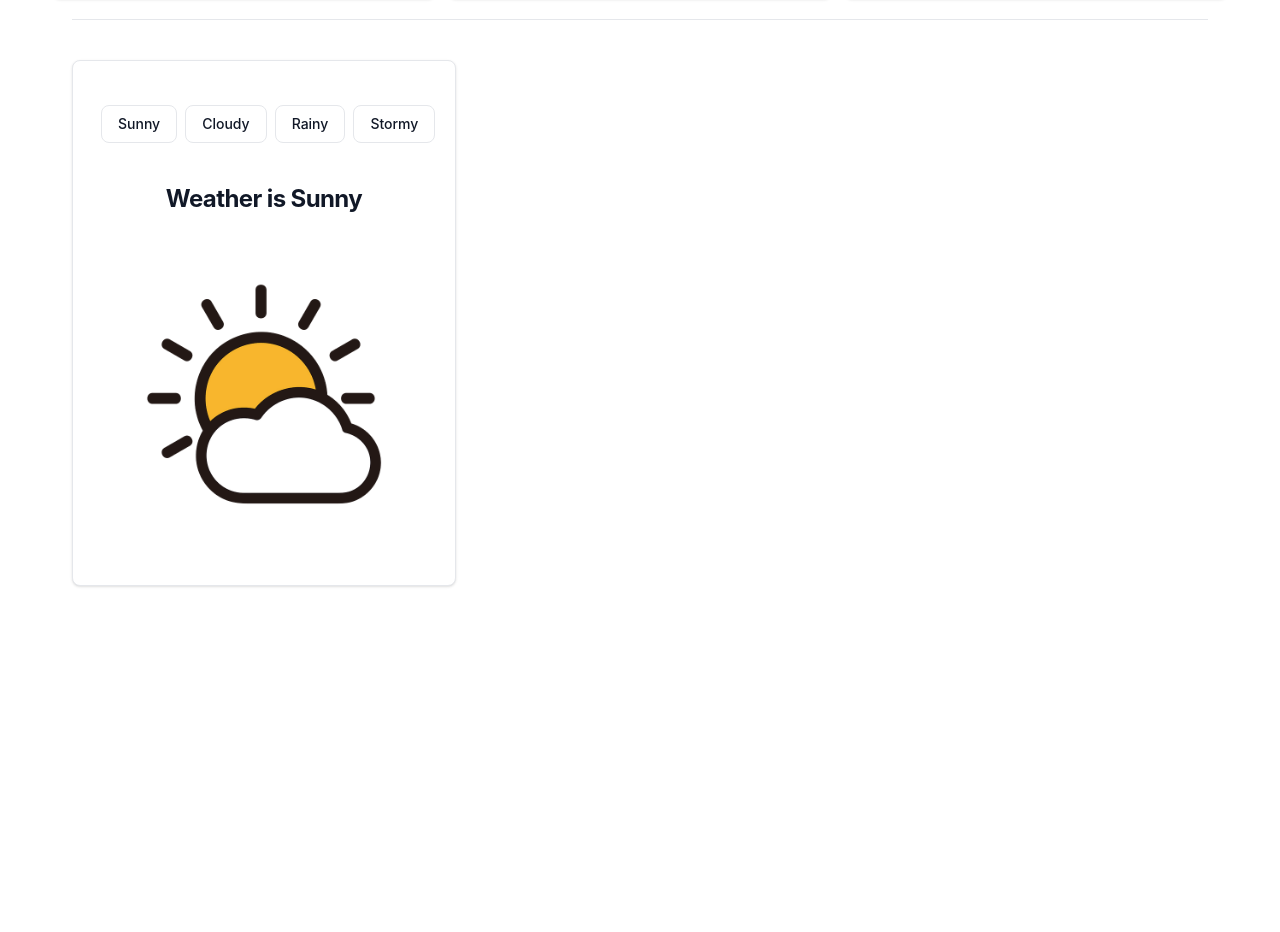
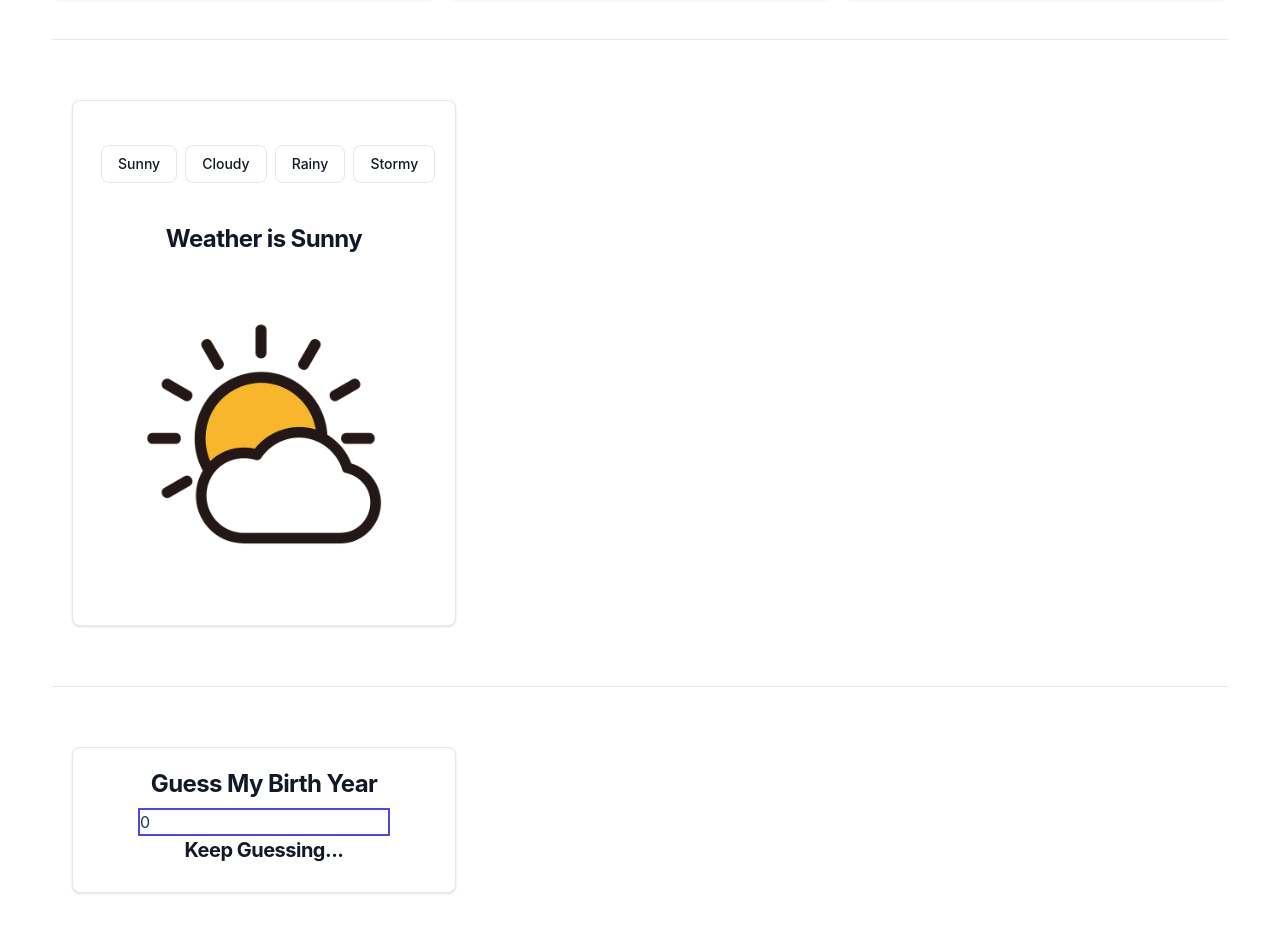
Before and after one commit to dhrubobd/vue-practice-a1, a Vue app: page / in a window 1280 px wide. Shown: the part 752-1684 px from the top of the page. Before the commit the page ends 1390 px from the top, so only its background shows below. Built offline with nearby package versions, Linux system fonts and the light colour scheme.

Commit message:
Birthday Guessing App is made to Practice If Else Condition

```diff
--- a/src/App.vue
+++ b/src/App.vue
@@ -1,8 +1,11 @@
 <script setup>
 import { ref } from 'vue';
 import { person } from './data/data';
+//For Weather Showing App
 const weather = ref(1);
 
+// For Birth Year Guessing App
+const birthYear = ref(0);
 </script>
 
 <template>
@@ -64,11 +67,11 @@ const weather = ref(1);
     </div>
   </section>
 
-  <hr class="m-5">
+  <hr class="my-10">
 
 
   <!--
-    Weather Showing App
+    Weather Showing App (v-show practice)
   -->
   <section class="p-5 text-center">
     <div class="max-w-sm bg-white border border-gray-200 rounded-lg shadow dark:bg-gray-800 dark:border-gray-700">
@@ -98,7 +101,22 @@ const weather = ref(1);
         </div>
     </div>
   </section>
-
+  <hr class="my-10">
+  <!--
+    Birthyear Guessing App (For If Else Practice)
+  -->
+  <section class="p-5 text-center mx-auto">
+    <div class="max-w-sm bg-white border border-gray-200 rounded-lg shadow dark:bg-gray-800 dark:border-gray-700">
+      <div class="p-5">
+        <h5 class="mb-2 text-2xl font-bold tracking-tight text-gray-900 dark:text-white">Guess My Birth Year</h5>
+        <input class="border-2 border-indigo-600" placeholder="Guess Year" type="text" v-model="birthYear">
+        <h5 class="mb-2 text-xl font-bold tracking-tight text-gray-900 dark:text-white text-red-600" v-if="birthYear>0 && birthYear<1983">Your Guessed Me as a Younger Person</h5>
+        <h5 class="mb-2 text-xl font-bold tracking-tight text-gray-900 dark:text-white text-green-500" v-else-if="birthYear==1983">Yes! Correct!</h5>
+        <h5 class="mb-2 text-xl font-bold tracking-tight text-gray-900 dark:text-white text-red-600" v-else-if="birthYear>1983">You Guessed Me as an Older Person</h5>
+        <h5 class="mb-2 text-xl font-bold tracking-tight text-gray-900 dark:text-white" v-else>Keep Guessing...</h5>
+      </div>
+    </div>
+  </section>
 </template>
 
 <style scoped>
```
